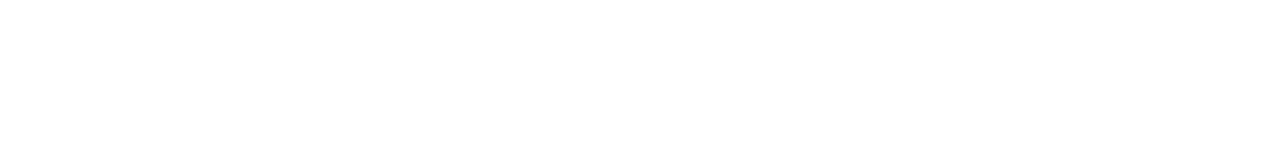
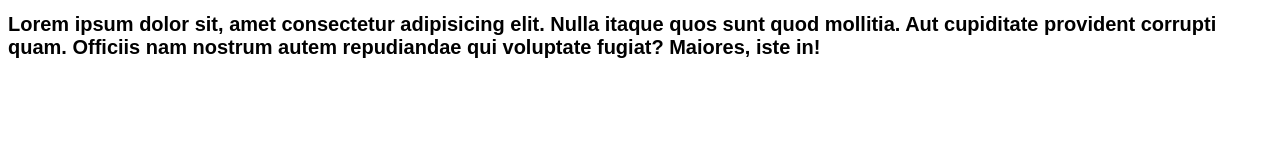
Before and after one commit to DuboisPascal/ex3, a plain HTML site: page index.html in a window 1280 px wide. Drawn offline with Linux system fonts and the light colour scheme.

Commit message:
E - rajouté le h1 de lorem ipsum dans index.html

```diff
--- a/index.html
+++ b/index.html
@@ -6,6 +6,9 @@
 <meta http-equiv="X-UA-Compatible" content="ie=edge">
 <link rel="stylesheet" href="css/style.css">
 </head>
+<body>
+    <h1>Lorem ipsum dolor sit, amet consectetur adipisicing elit. Nulla itaque quos sunt quod mollitia. Aut cupiditate provident corrupti quam. Officiis nam nostrum autem repudiandae qui voluptate fugiat? Maiores, iste in!</h1>
 
+</body>
 
 </html>
```
